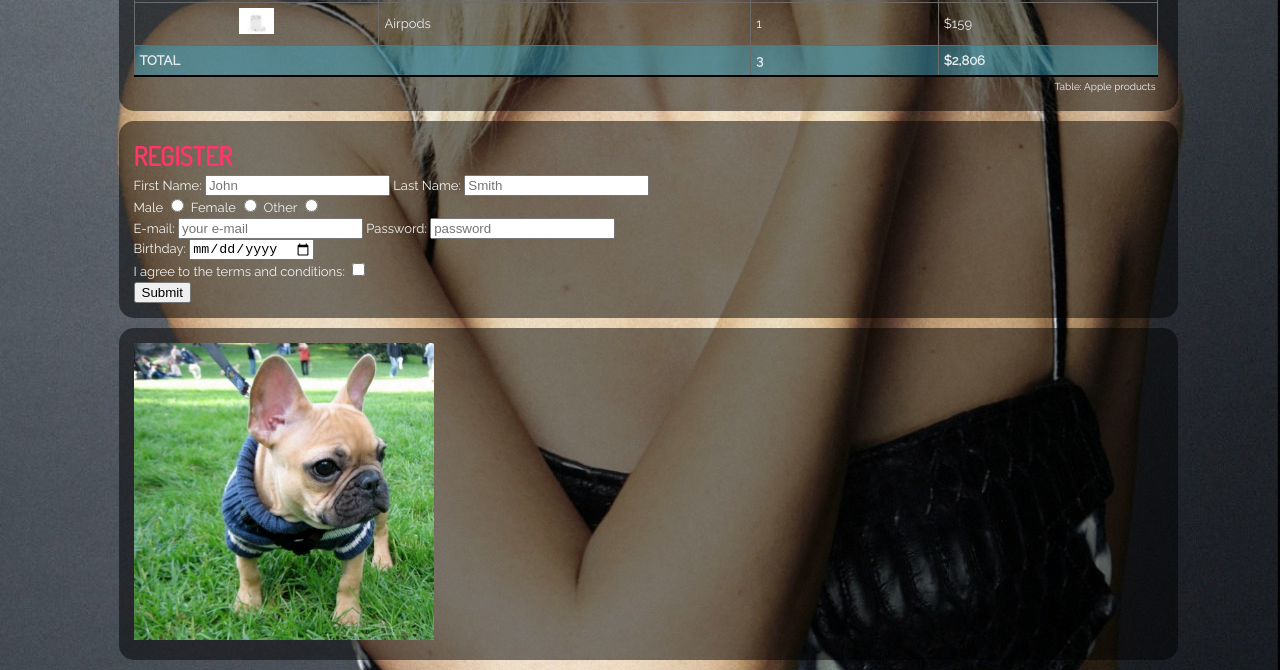
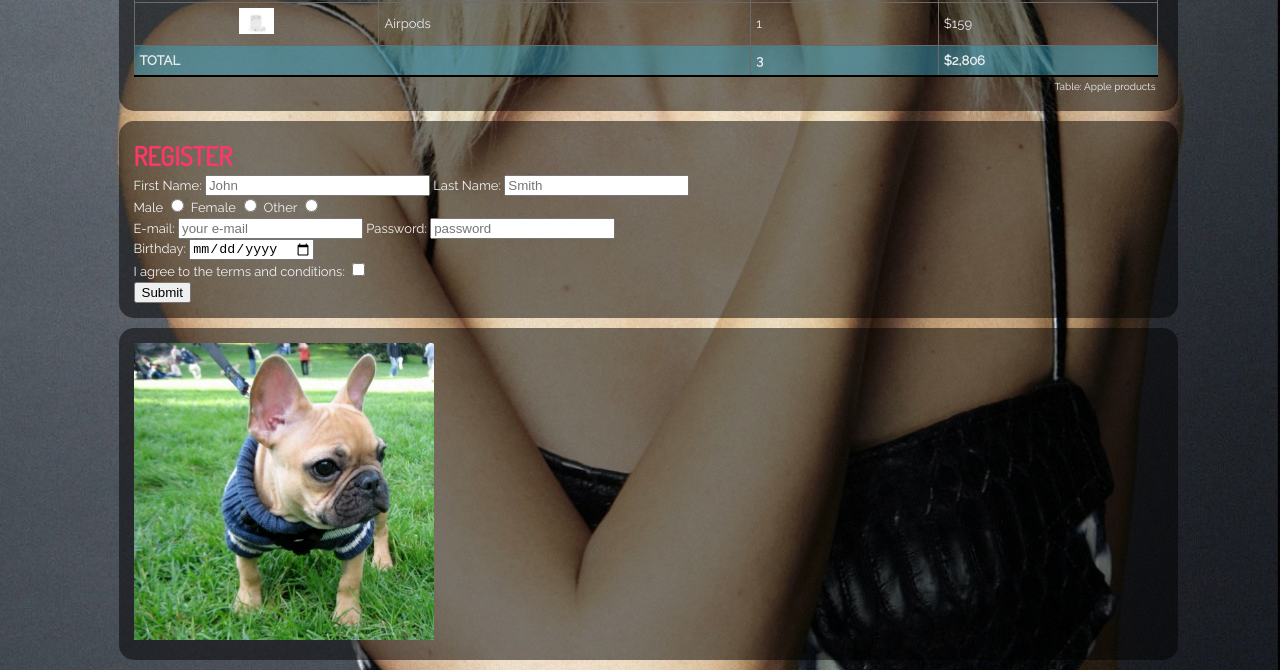
Before and after one commit to sashabelan/html-css, a plain HTML site: page index.html in a window 1280 px wide. Shown: the part 858-1528 px from the top of the page. Drawn offline with Linux system fonts and the light colour scheme.

Commit message:
input-size

```diff
--- a/index.html
+++ b/index.html
@@ -99,7 +99,7 @@
         <h1>Register</h1>
         <form action="index.html" method="post">
             <label for="first">First Name:</label>
-            <input type="text" name="first" id="first" placeholder="John" required>
+            <input type="text" size="25" name="first" id="first" placeholder="John" required>
             <label for="last">Last Name:</label>
             <input type="text" name="last" id="last" placeholder="Smith" required>
             <div>
```
